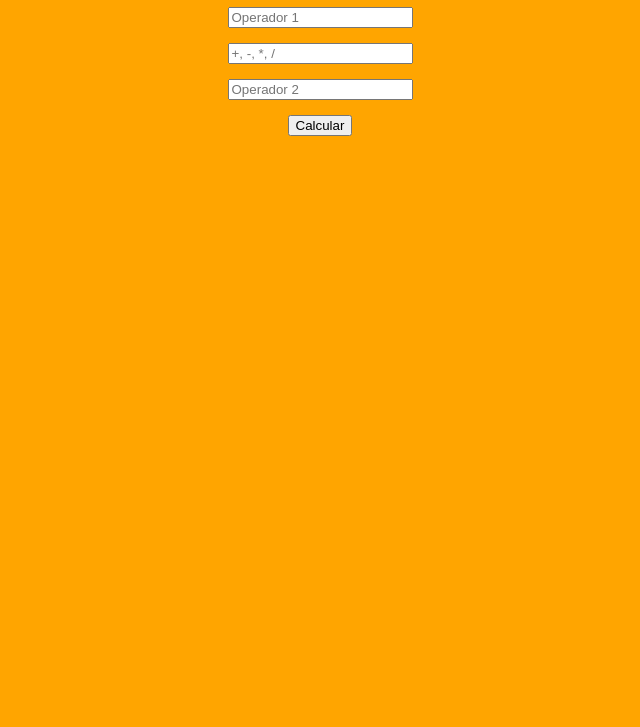
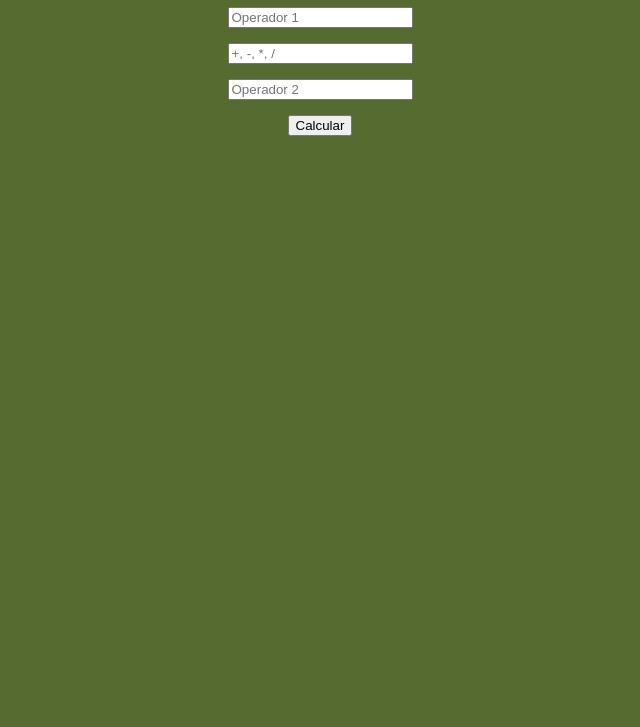
Before and after one commit to SilvaOz/Calculator-JS, a plain HTML site: page index.html in a window 1280 px wide. Shown: the part 73-800 px from the top of the page, without its empty margins (320-960 px from the left). Drawn offline with Linux system fonts and the light colour scheme.

Commit message:
add color

```diff
--- a/index.html
+++ b/index.html
@@ -8,9 +8,10 @@
     <script src="./index.js" defer></script>
     <style>
         body{
-            background-color: orange;
+            background-color: darkolivegreen;
             font-family: sans-serif;
             text-align: center;
+
         }
         input{
             display: block;
```
